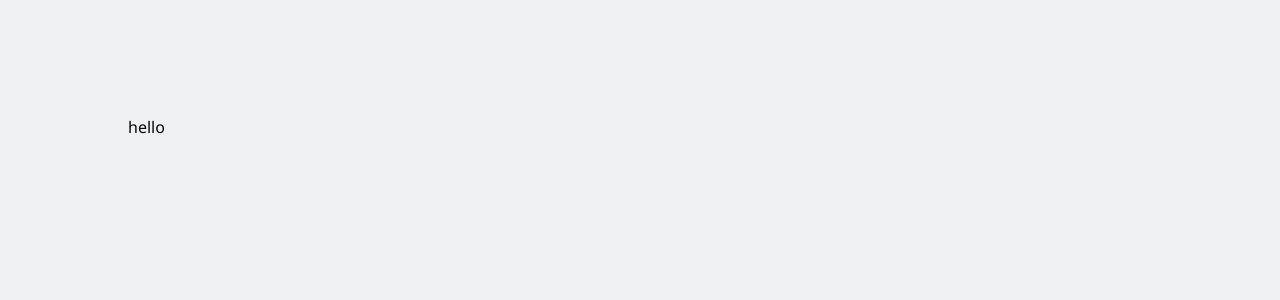
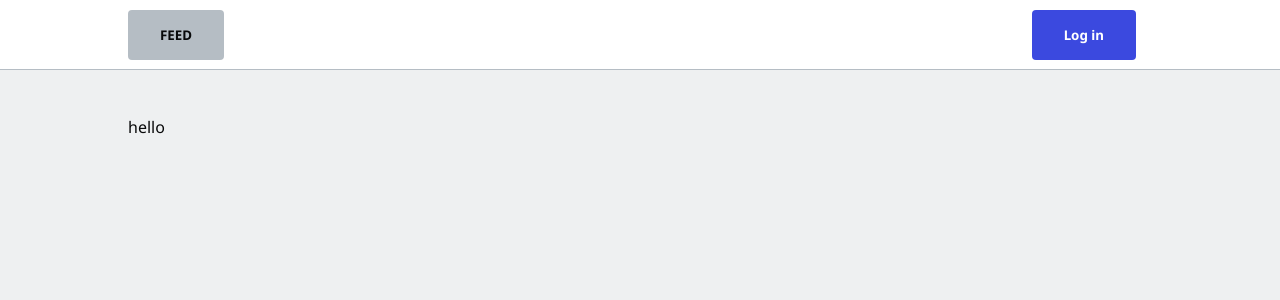
Before and after one commit to singhimat99/next-fireblog, a Next.js app: page /admin in a window 1280 px wide. Shown: the top 300 px of the page. Built offline with nearby package versions, Linux system fonts and the light colour scheme.

Commit message:
initialized navbar UI

```diff
--- a/components/Navbar.tsx
+++ b/components/Navbar.tsx
@@ -1,8 +1,47 @@
 import React from 'react'
+import Link from 'next/link'
 
-function Navbar() {
+function Navbar(): JSX.Element {
+  const user = null;
+  const username = null;
+
   return (
-    <div>Navbar</div>
+    <nav className='navbar'>
+      <ul>
+        <li>
+          <Link href='/'>
+            <button>FEED</button>
+          </Link>
+        </li>
+        {/* user is signed in and has username */}
+        {
+          username && (
+            <>
+              <li className="push-left">
+                <Link href="/admin">
+                  <button className="btn-blue">Write Posts</button>
+                </Link>
+              </li>
+              <li>
+                <Link href={`'${username}`}>
+                  <img src='#' alt="TODO: add photoURL"/>
+                  {/* insert user.pohotoURL here later */}
+                </Link>
+              </li>
+            </>
+          )
+        }
+
+        {/* user is not signed OR has not created username */}
+        {!username && (
+          <li>
+            <Link href="/enter">
+              <button className="btn-blue">Log in</button>
+            </Link>
+          </li>
+        )}
+      </ul>
+    </nav>
   )
 }
 
--- a/pages/_app.tsx
+++ b/pages/_app.tsx
@@ -1,8 +1,14 @@
 import '../styles/globals.css'
 import type { AppProps } from 'next/app'
+import Navbar from '../components/Navbar'
 
 //MAIN ENTRY POINT FOR ANY PAGE IN THE APP/ WRAPS EVERYTHING
 
 export default function App({ Component, pageProps }: AppProps) {
-  return <Component {...pageProps} />
+  return (
+    <>
+      <Navbar />
+      <Component {...pageProps } />
+    </>
+  )
 }
```
